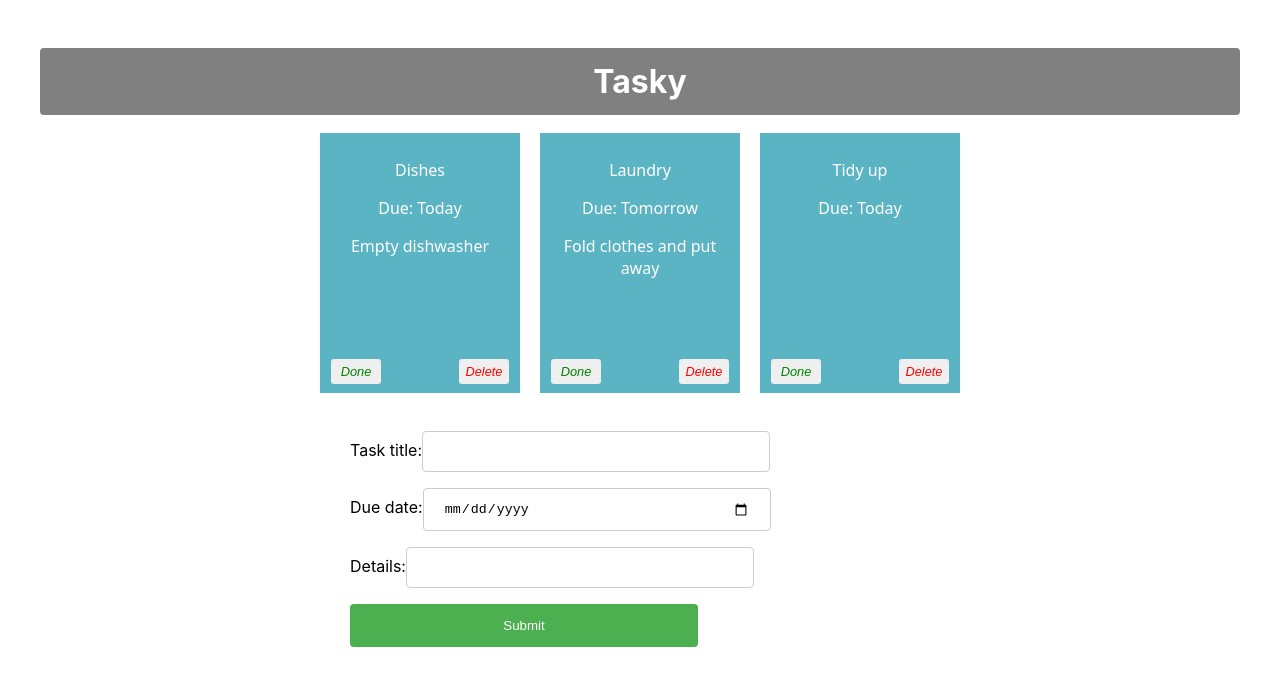
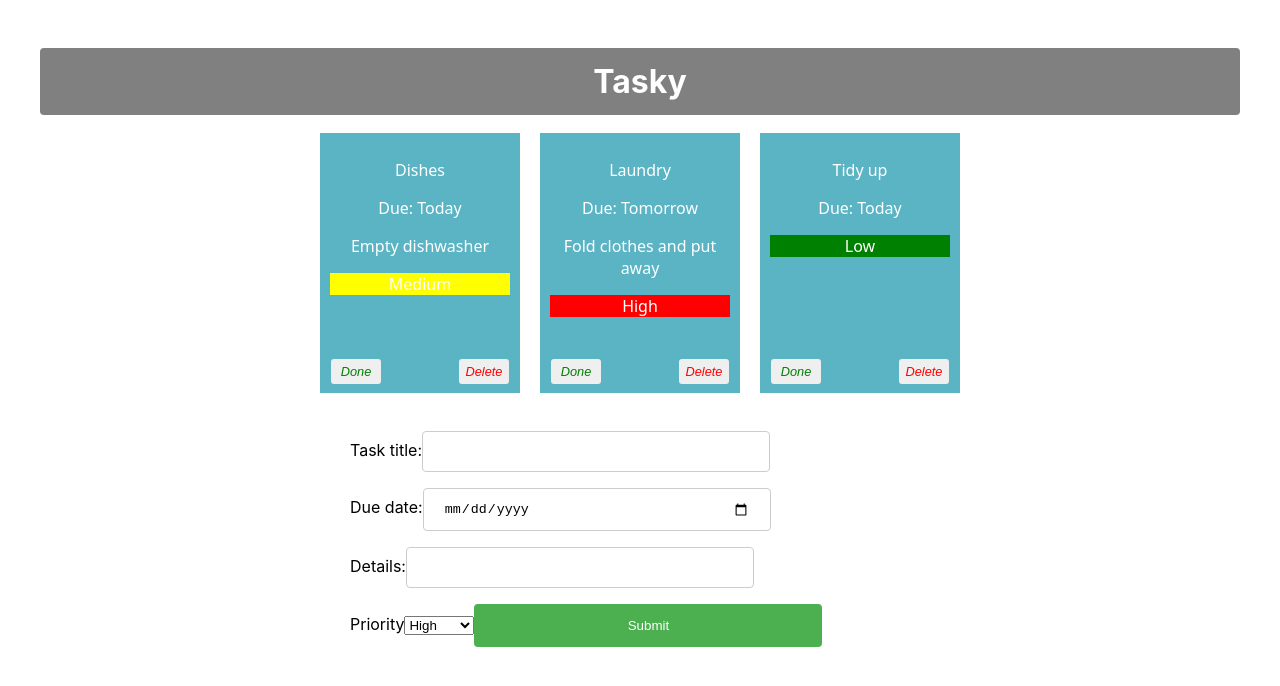
Before and after one commit to AdamKenny098/reacts-basic-lab, a React (Create React App) app in the folder tasky/: page / in a window 1280 px wide. Shown: the top 686 px of the page. Built offline with nearby package versions, Linux system fonts and the light colour scheme.

Commit message:
Week 3 Complete

```diff
--- a/tasky/src/App.js
+++ b/tasky/src/App.js
@@ -1,39 +1,35 @@
-import logo from './logo.svg';
 import './App.css';
 import Task from './components/Task';
-import React, {useState} from 'react';
+import React, { useState } from 'react';
 import AddTaskForm from './components/Form';
 import { v4 as uuidv4 } from 'uuid';
 
 function App() {
-
   const [ taskState, setTaskState ] = useState({
     tasks: [
-      { id: 1, title:"Dishes", description: "Empty dishwasher", deadline: "Today", done: false },
-      { id: 2, title: "Laundry", description: "Fold clothes and put away", deadline: "Tomorrow", done: false },
-      { id: 3, title: "Tidy up", deadline: "Today", done: false}
+      { id: 1, title:"Dishes", description: "Empty dishwasher", deadline: "Today", priority: "Medium",done:false },
+      { id: 2, title: "Laundry", description: "Fold clothes and put away", deadline: "Tomorrow", priority:"High", done:false},
+      { id: 3, title: "Tidy up", deadline: "Today", priority:"Low", done:false }
     ]
   });
 
   const [ formState, setFormState ] = useState({
     title: "",
     description: "",
-    deadline: ""
+    deadline: "",
+    priority:""
   });
 
   const doneHandler = (taskIndex) => {
     const tasks = [...taskState.tasks];
     tasks[taskIndex].done = !tasks[taskIndex].done;
     setTaskState({tasks});
-    console.log(`${taskIndex} ${tasks[taskIndex].done}`);
   }
-
   const deleteHandler = (taskIndex) => {
     const tasks = [...taskState.tasks];
     tasks.splice(taskIndex, 1);
     setTaskState({tasks});
   }
-
   const formChangeHandler = (event) => {
     let form = {...formState};
 
@@ -47,12 +43,14 @@
       case "deadline":
           form.deadline = event.target.value;
           break;
+      case "priority":
+          form.priority = event.target.value;
+          break;
       default:
           form = formState;
     }
     setFormState(form);
   }
-
   const formSubmitHandler = (event) => {
     event.preventDefault();
 
@@ -65,8 +63,6 @@
     setTaskState({tasks});
   }
 
-  console.log(formState);
-
   return (
     <div className="container">
     <h1>Tasky</h1>
@@ -75,6 +71,7 @@
         title={task.title}
         description={task.description}
         deadline={task.deadline}
+        priority={task.priority}
         key={task.id}
         done={task.done}
         markDone={() => doneHandler(index)}
@@ -83,7 +80,6 @@
     ))}
        <AddTaskForm submit={formSubmitHandler} change={formChangeHandler} />
 
-
   </div>
   );
 }
--- a/tasky/src/components/Form.js
+++ b/tasky/src/components/Form.js
@@ -4,7 +4,7 @@
 
   return (
     <div>
-      <form onSubmit={props.submit}>
+        <form onSubmit={props.submit}>
       <label>
         Task title:
         <input type="text" name="title" required onChange={(event) => props.change(event)} />
@@ -19,9 +19,19 @@
         Details:
         <input type="text" name="description" onChange={(event) => props.change(event)} />
     </label>
-        <input type="submit" value="Submit" />
+    <br />
+    <label>
+        Priority
+        <select name="priority" onChange={(event) => props.change(event)}>
+        <option value = "High"> High</option>
+        <option value = "Medium"> Medium</option>
+        <option value = "Low">  Low</option>
+        </select>
+
+
+    </label>
+    <input type="submit" value="Submit" />
         </form>
-
     </div>
   )
 };
--- a/tasky/src/components/Task.js
+++ b/tasky/src/components/Task.js
@@ -2,9 +2,9 @@
 
 const Task = (props) => {
     const priorityColors = {
-        high: 'red',
-        medium: 'yellow',
-        low: 'green',
+        High: 'red',
+        Medium: 'yellow',
+        Low: 'green',
     };
 
     return (
```
Also changed, not shown: 1 other file (tests, documents, lock files or other folders). Lines whose indentation alone changed are shown as unchanged.
